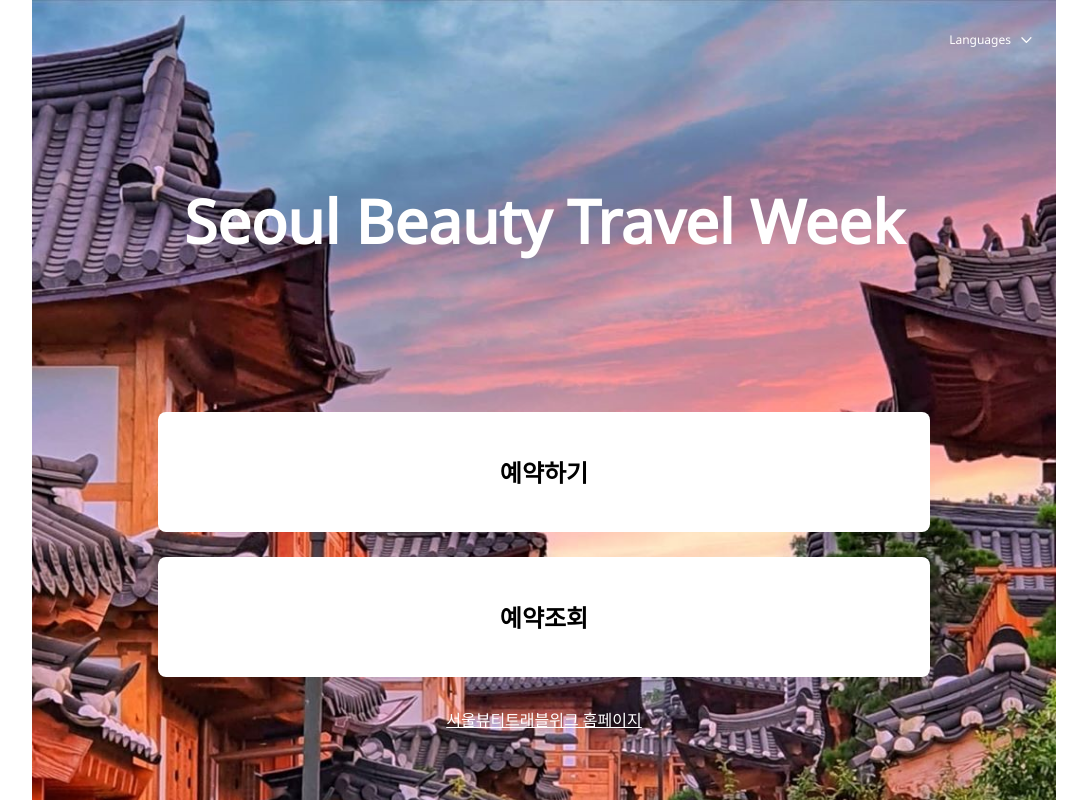
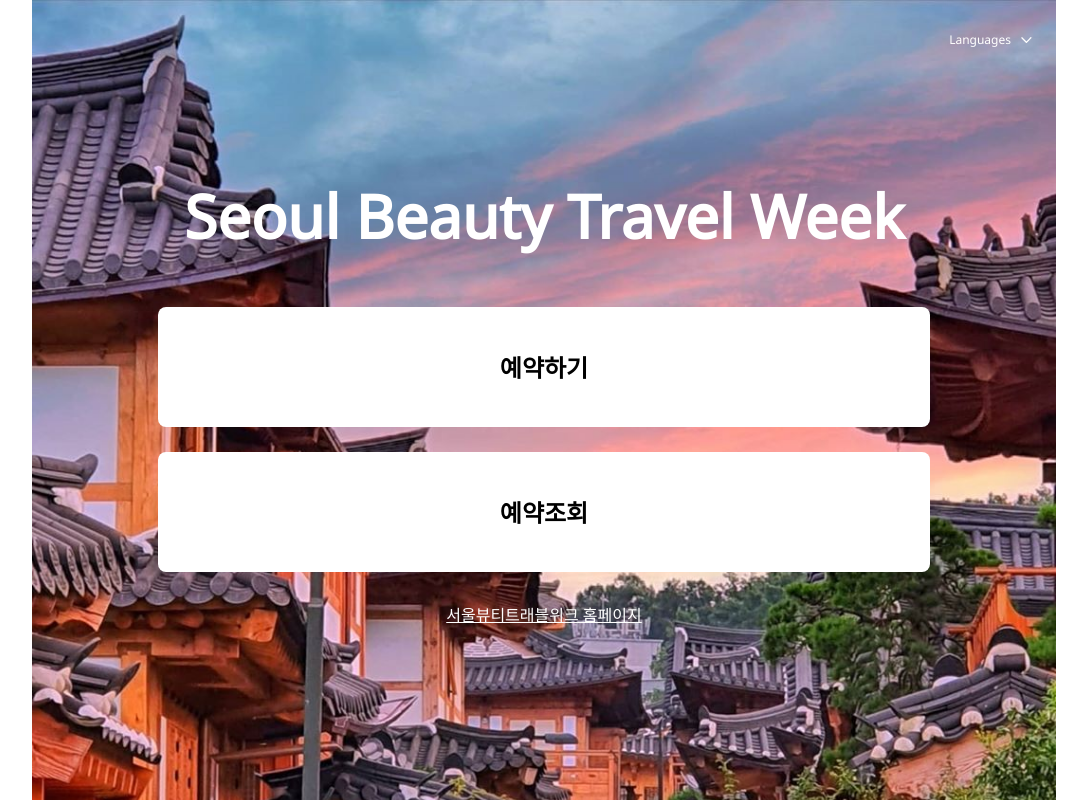
Before and after one commit to NAPP4287/Seoul_Reservation_Page, a React (Create React App) app: page / in a window 1280 px wide. Shown: the whole page, without its empty margins (96-1183 px from the left). Built offline with nearby package versions, Linux system fonts and the light colour scheme.

Commit message:
landing page padding 수정

```diff
--- a/src/style/landingStyle.js
+++ b/src/style/landingStyle.js
@@ -22,7 +22,7 @@
   font-size: 60px;
   font-weight: bold;
   color: white;
-  padding-bottom: 150px;
+  padding-bottom: 50px;
   @media (max-width: 500px) {
     font-size: 40px;
   }
@@ -59,7 +59,8 @@
   max-width: 1024px;
   width: 100%;
   padding: 0 126px;
-  margin-top: 150px;
+  /* margin-top: 150px;
+  margin-bottom: 150px; */
   display: flex;
   flex-direction: column;
   /* position: absolute;
@@ -72,7 +73,7 @@
     text-decoration: underline;
     margin-top: 30px;
     display: block;
-    padding-bottom: 40px;
+    /* padding-bottom: 40px; */
   }
 
   @media (max-width: 500px) {
```
